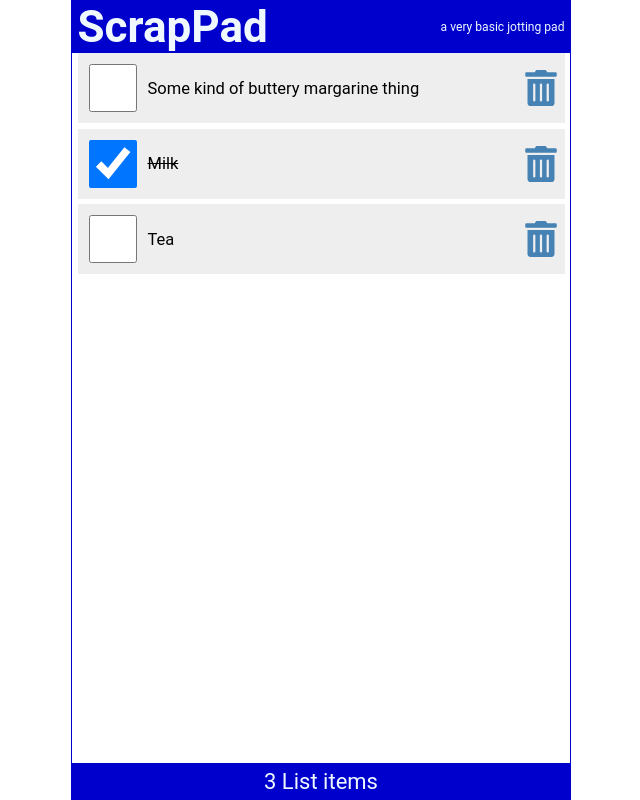
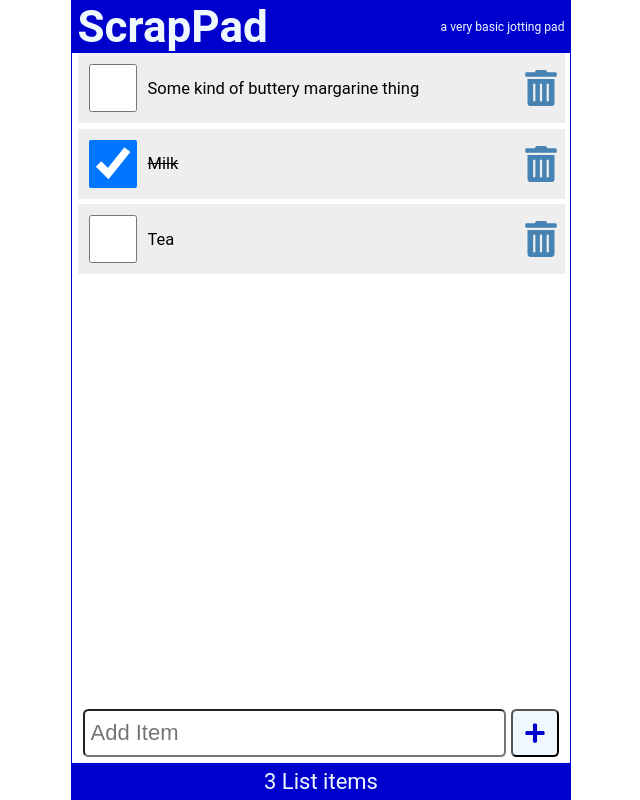
Before and after one commit to Makktu/new-dave-one, a React (Vite) app: page / in a window 1280 px wide. Shown: the whole page, without its empty margins (319-959 px from the left). Built offline with nearby package versions, Linux system fonts and the light colour scheme.

Commit message:
adding things

```diff
--- /dev/null
+++ b/src/AddItem.jsx
@@ -0,0 +1,23 @@
+import { FaPlus } from "react-icons/fa";
+
+const AddItem = ({ newItem, setNewItem, handleSubmit }) => {
+  return (
+    <form className="addForm">
+      <label htmlFor="addItem">Add Item</label>
+      <input
+        autoFocus
+        id="addItem"
+        type="text"
+        placeholder="Add Item"
+        required
+        value={newItem}
+        onChange={() => setNewItem(e.target.value)}
+      />
+      <button type="submit" aria-label="Add Item">
+        <FaPlus />
+      </button>
+    </form>
+  );
+};
+
+export default AddItem;
--- a/src/App.jsx
+++ b/src/App.jsx
@@ -3,6 +3,7 @@
 import Header from "./Header";
 import Footer from "./Footer";
 import Content from "./Content";
+import AddItem from "./AddItem";
 
 function App() {
   const [items, setItems] = useState([
@@ -10,6 +11,8 @@
     { id: 2, checked: true, item: "Milk" },
     { id: 3, checked: false, item: "Tea" },
   ]);
+
+  const [newItem, setNewItem] = useState("");
 
   const handleCheck = (id) => {
     const listItems = items.map((item) =>
@@ -25,6 +28,10 @@
     localStorage.setItem("shoppinglist", JSON.stringify(listItems));
   };
 
+  const handleSubmit = (e) => {
+    console.log("submitted");
+  };
+
   return (
     <div className="App">
       <Header title="ScrapPad" motto="a very basic jotting pad" />
@@ -33,6 +40,11 @@
         handleCheck={handleCheck}
         handleDelete={handleDelete}
       />
+      <AddItem
+        newItem={newItem}
+        setNewItem={setNewItem}
+        handleSubmit={handleSubmit}
+      />
       <Footer amount={items.length} />
     </div>
   );
--- a/src/styles/index.css
+++ b/src/styles/index.css
@@ -119,3 +119,70 @@
 .header-motto {
   font-size: 0.55em;
 }
+
+.addForm {
+  width: 100%;
+  display: flex;
+  justify-content: flex-start;
+  margin: 0.5rem 0 0;
+  padding: 0 0.5rem 0.25rem;
+  border-bottom: 1px solid #eee;
+}
+
+.addForm label {
+  position: absolute;
+  left: -99999px;
+}
+
+.addForm input[type="text"] {
+  flex-grow: 1;
+  max-width: calc(100% - 50px);
+  min-height: 48px;
+  font-size: 1rem;
+  padding: 0.25rem;
+  border-radius: 0.25rem;
+  margin-right: 0.25rem;
+  outline: none;
+}
+
+button {
+  height: 48px;
+  min-width: 48px;
+  border-radius: 0.25rem;
+  padding: 0.5rem;
+  font-size: 1rem;
+  background-color: aliceblue;
+  color: mediumblue;
+  cursor: pointer;
+}
+
+button:focus,
+button:hover {
+  color: white;
+  background-color: limegreen;
+  outline: none;
+}
+
+.searchForm {
+  width: 100%;
+  display: flex;
+  justify-content: flex-start;
+  margin: 0.25rem 0 0;
+  padding: 0 0.5rem 0.25rem;
+  border-bottom: 1px solid #eee;
+}
+
+.searchForm label {
+  position: absolute;
+  left: -99999px;
+}
+
+.searchForm input[type="text"] {
+  flex-grow: 1;
+  max-width: 100%;
+  min-height: 48px;
+  font-size: 1rem;
+  padding: 0.25rem;
+  border-radius: 0.25rem;
+  outline: none;
+}
```
